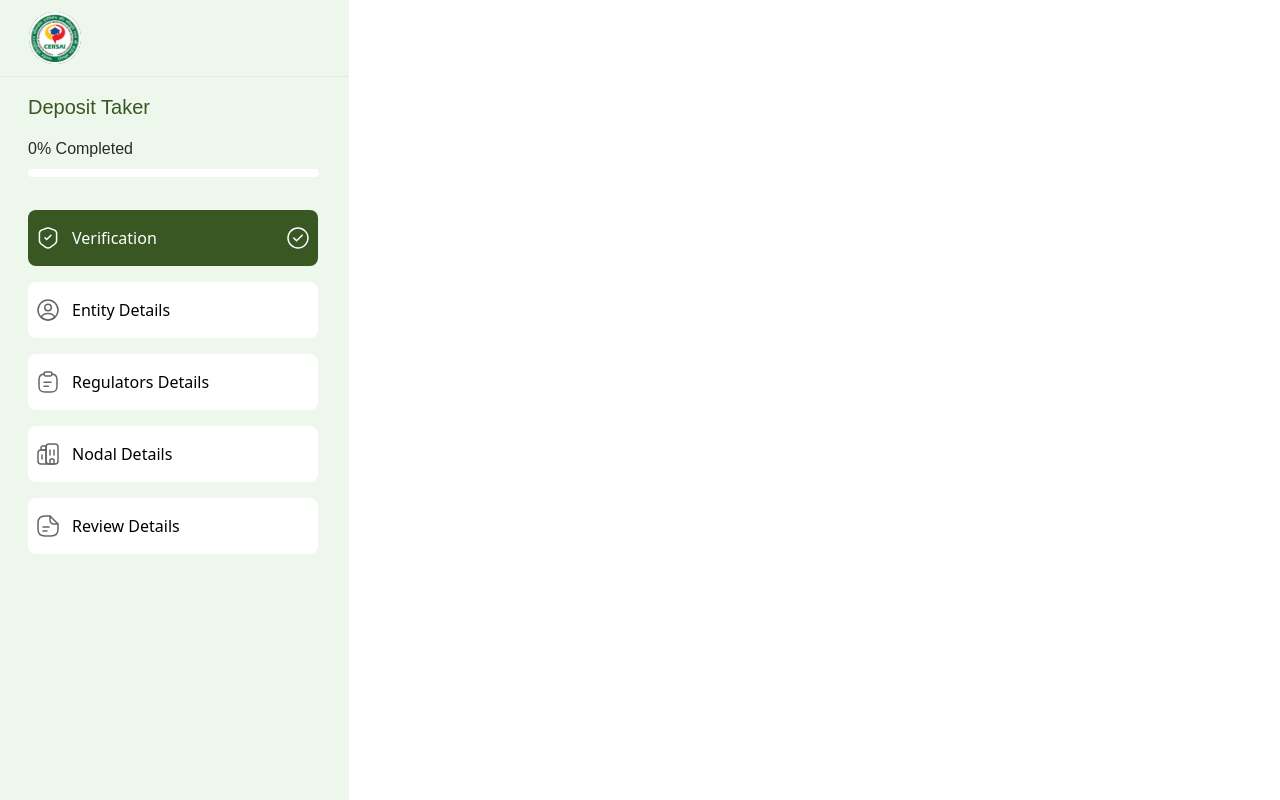
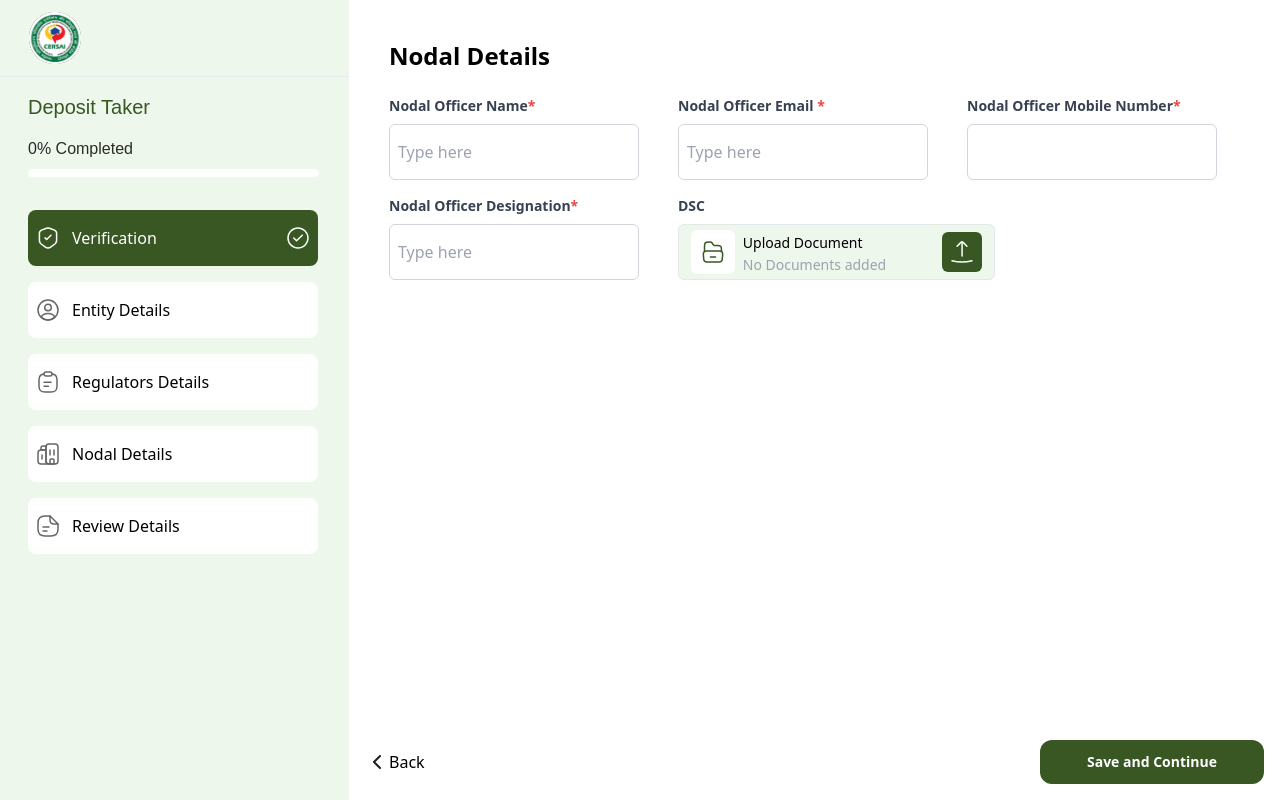
Before and after one commit to jaydeep-mobilefirst/cersai_fe, a React (Create React App) app: page /depositetaker/signup in a window 1280 px wide. Built offline with nearby package versions, Linux system fonts and the light colour scheme.

Commit message:
React hook form added for Nodal Details form

```diff
--- a/src/App.tsx
+++ b/src/App.tsx
@@ -16,15 +16,15 @@ function App() {
   console.log({ value });
   return (
     <div>
-      {/* <Router>
+      <Router>
         <Routes>
           <Route element={<PrivateRoutes />}>
             <Route element={<DepositeTakerSignup />} path="/depositetaker/signup" />
           </Route>
           <Route element={<Landing />} path="/" />
         </Routes>
-      </Router>  */}
-      <SignUpSideBar/>
+      </Router>
+      {/* <SignUpSideBar/> */}
       {/* <VarificationForm/> */}
     </div>
   );
--- a/src/pages/depositeTaker/NodalDetails.tsx
+++ b/src/pages/depositeTaker/NodalDetails.tsx
@@ -31,6 +31,7 @@ const NodalDetails = (props: Props) => {
                                 type="text"
                                 id="nodalOfficerName"
                                 placeholder="Type here"
+                                {...register('nodalOfficerName')}
                             //   className="shadow appearance-none border rounded w-full py-2 px-3 text-gray-700 leading-tight focus:outline-none focus:shadow-outline"
                             />
                             <span className="text-red-500">{errors.nodalOfficerName?.message}</span>
@@ -43,6 +44,7 @@ const NodalDetails = (props: Props) => {
                                 type="email"
                                 id="nodalOfficerEmail"
                                 placeholder="Type here"
+                                {...register('nodalOfficerEmail')}
                             //   className="shadow appearance-none border rounded w-full py-2 px-3 text-gray-700 leading-tight focus:outline-none focus:shadow-outline"
                             />
                             <span className="text-red-500">{errors.nodalOfficerEmail?.message}</span>
@@ -54,6 +56,7 @@ const NodalDetails = (props: Props) => {
                             <InputFields
                                 type="text"
                                 id="nodalMobileNumber"
+                                {...register('nodalOfficerMobileNumber')}
                             //   className="shadow appearance-none border rounded w-full py-2 px-3 text-gray-700 leading-tight focus:outline-none focus:shadow-outline"
                             />
                             <span className="text-red-500">{errors.nodalOfficerMobileNumber?.message}</span>
@@ -68,6 +71,7 @@ const NodalDetails = (props: Props) => {
                                 type="text"
                                 id="nodalOfficerDesgnation"
                                 placeholder="Type here"
+                                {...register('nodalOfficerDesignation')}
                             //   className="shadow appearance-none border rounded w-full py-2 px-3 text-gray-700 leading-tight focus:outline-none focus:shadow-outline"
                             />
                             <span className="text-red-500">{errors.nodalOfficerDesignation?.message}</span>
```
